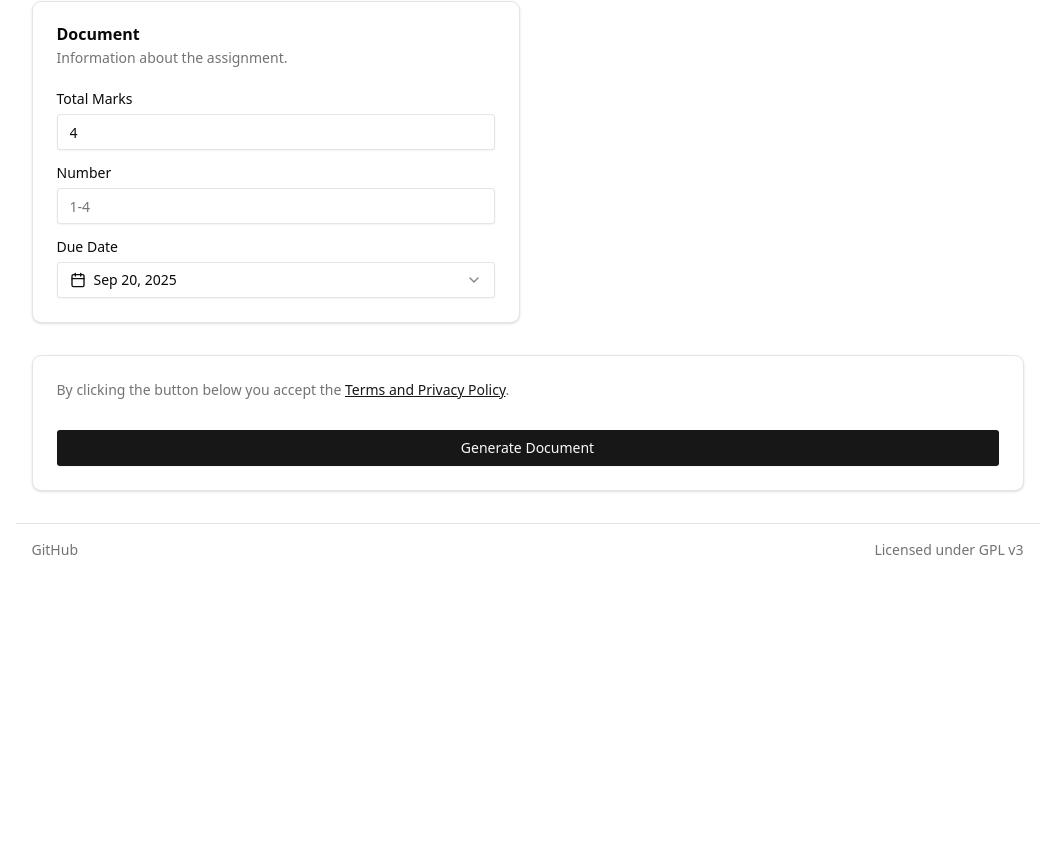
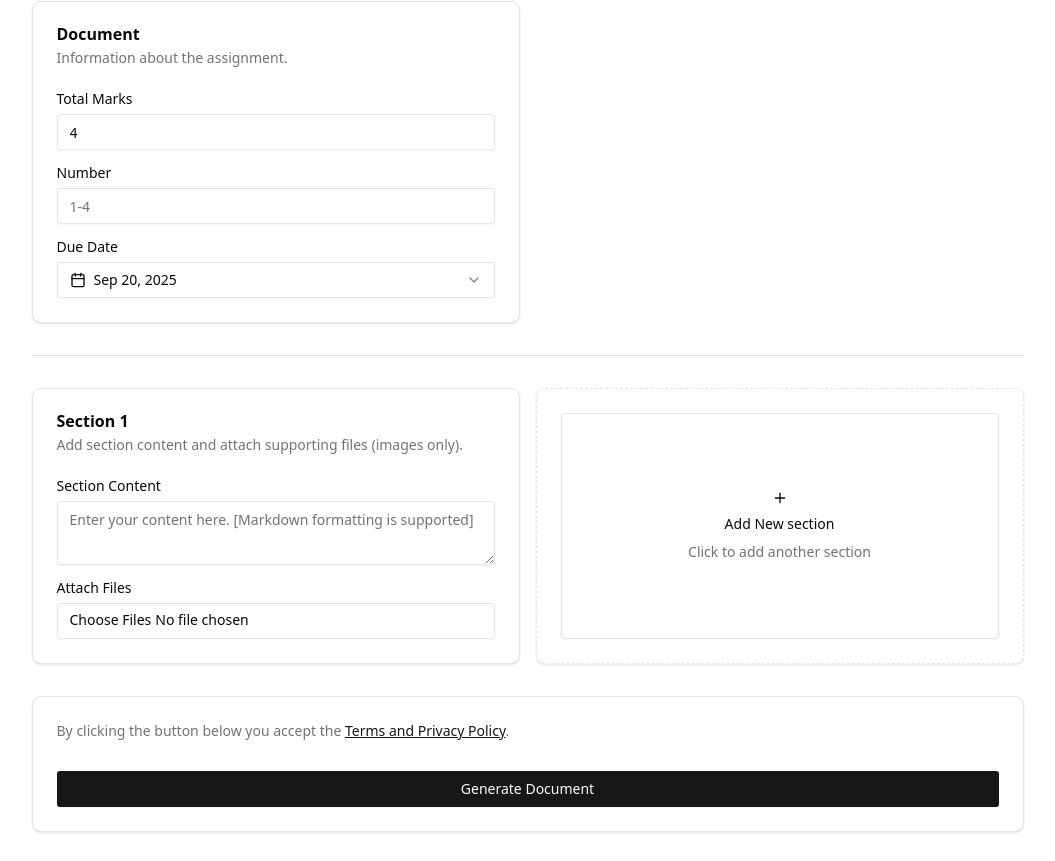
Before and after one commit to hammadmajid/zabdoc, a SvelteKit app in the folder worker/: page /assignment in a window 1280 px wide. Shown: the part 544-1405 px from the top of the page, without its empty margins (105-1160 px from the left). Before the commit the page ends 1120 px from the top, so only its background shows below. Built offline with nearby package versions, Linux system fonts and the light colour scheme.

Commit message:
allow content in assignment

```diff
--- a/worker/src/routes/assignment/+page.svelte
+++ b/worker/src/routes/assignment/+page.svelte
@@ -1,11 +1,13 @@
 <script lang="ts">
     import Form from "$lib/components/form.svelte";
     import AutoForm from "$lib/components/forms/auto.svelte";
+    import ContentForm from "$lib/components/forms/content.svelte";
     import DueDate from "$lib/components/forms/fields/due-date.svelte";
     import SEO from "$lib/components/seo.svelte";
     import * as Card from "$lib/components/ui/card/index";
     import Input from "$lib/components/ui/input/input.svelte";
     import Label from "$lib/components/ui/label/label.svelte";
+    import { Separator } from "$lib/components/ui/separator";
     import FileText from "@lucide/svelte/icons/file-text";
 </script>
 
@@ -76,5 +78,7 @@
                 </Card.Content>
             </Card.Root>
         </div>
+        <Separator />
+        <ContentForm />
     </Form>
 </div>
```
